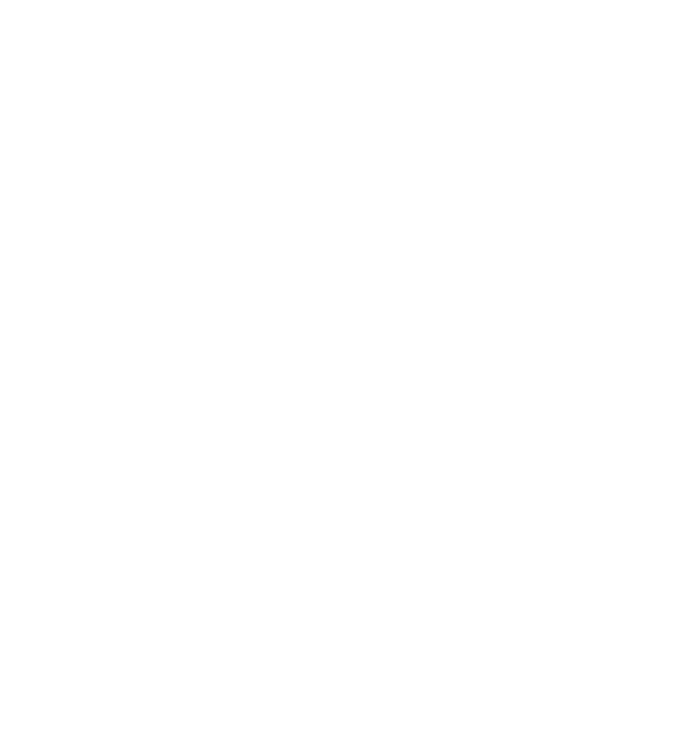
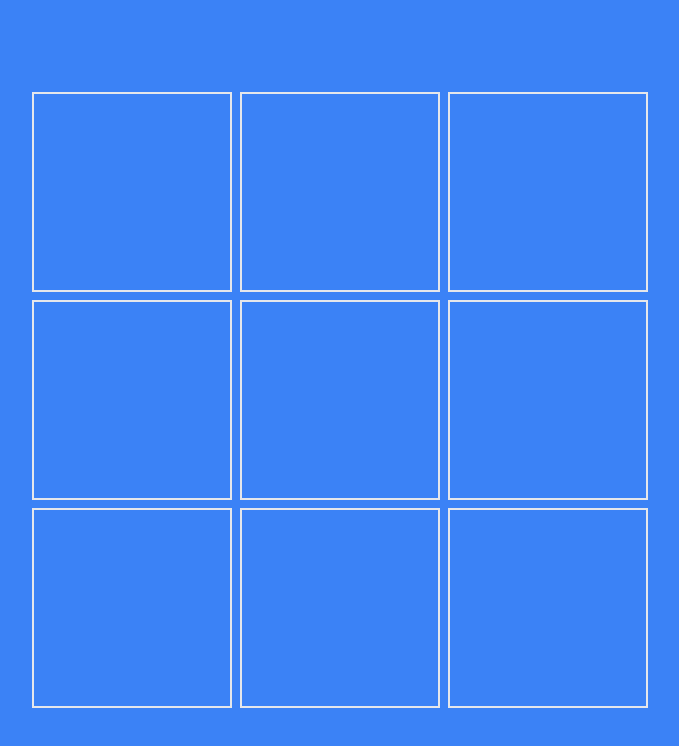
Before and after one commit to vindexTOS/challanges-games, a React (Vite) app: page /tic-tac-toe in a window 1280 px wide. Before the commit this address had no page. Shown: the top 746 px of the page, without its empty margins (300-979 px from the left). Built offline with nearby package versions, Linux system fonts and the light colour scheme; a web font is replaced by a local one.

Commit message:
tic tac toe init

```diff
--- a/src/App.tsx
+++ b/src/App.tsx
@@ -2,11 +2,13 @@ import React from 'react'
 import { Routes, Route } from 'react-router-dom'
 import HomePage from './components/HomePage'
 import ToDo from './react_challanges/todo/ToDo'
+import TicTacToe from './react_challanges/tic-tac-toe/TicTacToe'
 function App() {
   return (
     <Routes>
       <Route path="/" element={<HomePage />} />
       <Route path="/to-do-list" element={<ToDo />} />
+      <Route path="/tic-tac-toe" element={<TicTacToe />} />
     </Routes>
   )
 }
--- a/src/components/HomePage.tsx
+++ b/src/components/HomePage.tsx
@@ -4,6 +4,7 @@ const HomePage = () => {
   return (
     <div>
       <Link to="/to-do-list">TODO</Link>
+      <Link to="/tic-tac-toe">tic tac toe</Link>
     </div>
   )
 }
--- a/src/react_challanges/context.tsx
+++ b/src/react_challanges/context.tsx
@@ -17,7 +17,7 @@ type Cell = {
   AddNewToList: () => void
   toDoList: toDoListType[]
   toDoInput: string
-  RemoveFromList: (id: string) => void
+  RemoveFromList: (id: string, index: number) => void
   EditListItem: (index: number, id: string) => void
   OpenEdit: (index: number) => void
   toDoEdit: boolean[]
@@ -27,6 +27,8 @@ type Cell = {
 
   toDoCheck: boolean[]
   CheckToDO: (index: number) => void
+  ticTacToeGrid: string[][]
+  BoxClick: (gridIndex: number, rowIndex: number) => void
 }
 
 const Context = createContext<Cell | null>(null)
@@ -43,7 +45,9 @@ export const ContextProvider = ({
   )
   const [toDoInput, setToDoInput] = useState<string>('')
   const [toDoList, setToDoList] = useState<toDoListType[]>(
-    toDoListDataLocalStorage !== null && JSON.parse(toDoListDataLocalStorage),
+    toDoListDataLocalStorage !== null
+      ? JSON.parse(toDoListDataLocalStorage)
+      : [],
   )
   const [toDoError, setToDoError] = useState<string>('')
   // number array for random array
@@ -73,11 +77,6 @@ export const ContextProvider = ({
       }, 3000)
     }
   }
-  // remove item from list
-  const RemoveFromList = (id: string) => {
-    let filteredList = toDoList.filter((val: toDoListType) => val.id !== id)
-    setToDoList(filteredList)
-  }
 
   // edit item
   const [toDoEdit, setToDoEdit] = useState<boolean[]>(
@@ -93,6 +92,7 @@ export const ContextProvider = ({
     let newListEdit = [...toDoEdit]
     newListEdit[index] = !newListEdit[index]
     setToDoEdit(newListEdit)
+    if (editedText !== '') {
       let findEdited = toDoList.map((val: any, i: number) => {
         if (i === index) {
           val.text = editedText
@@ -100,6 +100,7 @@ export const ContextProvider = ({
         return val
       })
       setToDoList(findEdited)
+    }
   }
 
   // letter check
@@ -121,6 +122,30 @@ export const ContextProvider = ({
     newCheck[index] = !newCheck[index]
     setToDoCheck(newCheck)
   }
+
+  // remove item from list
+  const RemoveFromList = (id: string, index: number) => {
+    let filteredList = toDoList.filter((val: toDoListType) => val.id !== id)
+    setToDoList(filteredList)
+    let newCheck = [...toDoCheck]
+    newCheck[index] = false
+    setToDoCheck(newCheck)
+  }
+  /////////////////////////////////////////////////////////////////////////////////////////////////////////////////
+  //tic tac toe
+
+  const [ticTacToeGrid, setTicTacToeGrid] = useState<string[][]>([
+    ['', '', ''],
+    ['', '', ''],
+    ['', '', ''],
+  ])
+
+  const BoxClick = (gridIndex: number, rowIndex: number) => {
+    let newVal = [...ticTacToeGrid]
+    newVal[gridIndex][rowIndex] = 'X'
+    setTicTacToeGrid(newVal)
+    console.log(newVal)
+  }
   return (
     <Context.Provider
       value={{
@@ -137,6 +162,8 @@ export const ContextProvider = ({
         editedText,
         toDoCheck,
         CheckToDO,
+        ticTacToeGrid,
+        BoxClick,
       }}
     >
       {children}
--- /dev/null
+++ b/src/react_challanges/tic-tac-toe/Grid.tsx
@@ -0,0 +1,26 @@
+import React, { FC } from 'react'
+import { useContextMain } from '../context'
+type GridProps = {
+  val: string[]
+  gridIndex: number
+}
+const Grid: FC<GridProps> = ({ val, gridIndex }) => {
+  const { BoxClick } = useContextMain()
+
+  return (
+    <div className=" gap-2 flex flex-col ">
+      {val.map((item: any, rowIndex: number) => {
+        return (
+          <div
+            onClick={() => BoxClick(gridIndex, rowIndex)}
+            className="w-[200px] h-[200px] border-2 cursor-pointer flex items-center justify-center text-[6rem] text-white"
+          >
+            {item}
+          </div>
+        )
+      })}
+    </div>
+  )
+}
+
+export default Grid
--- /dev/null
+++ b/src/react_challanges/tic-tac-toe/TicTacToe.tsx
@@ -0,0 +1,21 @@
+import React from 'react'
+import { useContextMain } from '../context'
+import Grid from './Grid'
+const TicTacToe = () => {
+  const style = {
+    section: `w-[100vw] h-[100vh] bg-blue-500 items-center justify-center flex `,
+  }
+
+  const { ticTacToeGrid } = useContextMain()
+  return (
+    <section className={style.section}>
+      <div className="flex gap-2">
+        {ticTacToeGrid.map((val: any, gridIndex: number) => (
+          <Grid val={val} gridIndex={gridIndex} />
+        ))}
+      </div>
+    </section>
+  )
+}
+
+export default TicTacToe
--- a/src/react_challanges/todo/List.tsx
+++ b/src/react_challanges/todo/List.tsx
@@ -2,8 +2,13 @@ import React, { FC } from 'react'
 import { useContextMain } from '../context'
 import { BiEditAlt } from 'react-icons/bi'
 import { RiDeleteBin6Line } from 'react-icons/ri'
-import { MdAssignmentAdd, MdFreeCancellation } from 'react-icons/md'
+import {
+  MdAssignmentAdd,
+  MdFreeCancellation,
+  MdCancelPresentation,
+} from 'react-icons/md'
 import { AiOutlineCheck } from 'react-icons/ai'
+
 import { motion as m } from 'framer-motion'
 type ListType = {
   text: string
@@ -27,7 +32,7 @@ const List: FC<ListType> = ({ text, id, index }) => {
 
   const style = {
     mainDiv: `w-[80%] max_smm:w-[75%] border-yellow-500  border-b-2   max-h-[400px]     flex items-start py-5 justify-between px-5  `,
-    span: `outline font-bold text-gray-500 max-h-[400px]   w-[80%] cursor-pointer flex items-center px-2 w-[80%] outline-none  ${
+    span: `outline font-bold text-gray-500 max-h-[400px]  break-all    w-[80%] cursor-pointer flex flex flex-wrap px-2   outline-none  ${
       toDoCheck[index] &&
       'line-through decoration-solid decoration-[10px] toDoListOverLineColor  '
     }`,
@@ -35,7 +40,7 @@ const List: FC<ListType> = ({ text, id, index }) => {
     btnWrapper: `flex items-end  justify-start gap-2 w-[10%]  `,
     trashIcon: `text-yellow-500 hover:text-red-500 text-[1.6rem] `,
     editIcon: `text-yellow-500 hover:text-green-400 text-[1.6rem]`,
-    canelEdit: `text-yellow-500 hover:text-red-600 text-[1.6rem]`,
+    canelEdit: `text-yellow-500 hover:text-red-600 text-[1.4rem]`,
     saveIcon: `text-yellow-500 hover:text-green-400 text-[1.6rem]`,
 
     checkBox: `w-[2rem] h-[2rem] border-2 border-gray-300  hover:border-green-400 cursor-pointer rounded-[4px] flex items-center justify-center ${
@@ -70,7 +75,10 @@ const List: FC<ListType> = ({ text, id, index }) => {
         </span>
       )}
       <div className={style.btnWrapper}>
-        <button className={style.trashIcon} onClick={() => RemoveFromList(id)}>
+        <button
+          className={style.trashIcon}
+          onClick={() => RemoveFromList(id, index)}
+        >
           <RiDeleteBin6Line />
         </button>
 
@@ -82,7 +90,7 @@ const List: FC<ListType> = ({ text, id, index }) => {
           <>
             {' '}
             <button className={style.canelEdit} onClick={() => OpenEdit(index)}>
-              <MdFreeCancellation />
+              <MdCancelPresentation />
             </button>{' '}
             <button
               className={style.saveIcon}
--- a/src/react_challanges/todo/ToDo.tsx
+++ b/src/react_challanges/todo/ToDo.tsx
@@ -59,7 +59,7 @@ const ToDo = () => {
               {toDoError !== '' && <p>{toDoError}</p>}
             </div>
             <div className="w-[100%] h-[500px] flex flex-col items-center justify-start overflow-y-scroll scroll   ">
-              {toDoList.map((val: toDoListType, index: number) => (
+              {toDoList?.map((val: toDoListType, index: number) => (
                 <List key={val.id} index={index} text={val.text} id={val.id} />
               ))}
             </div>
```
Lines whose indentation alone changed are shown as unchanged.
